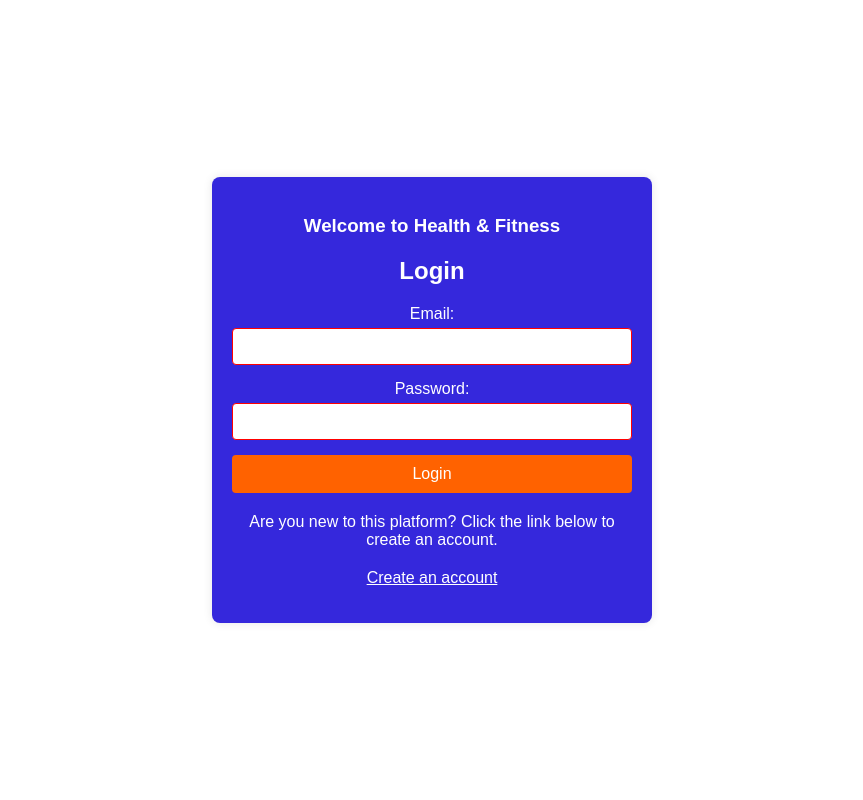
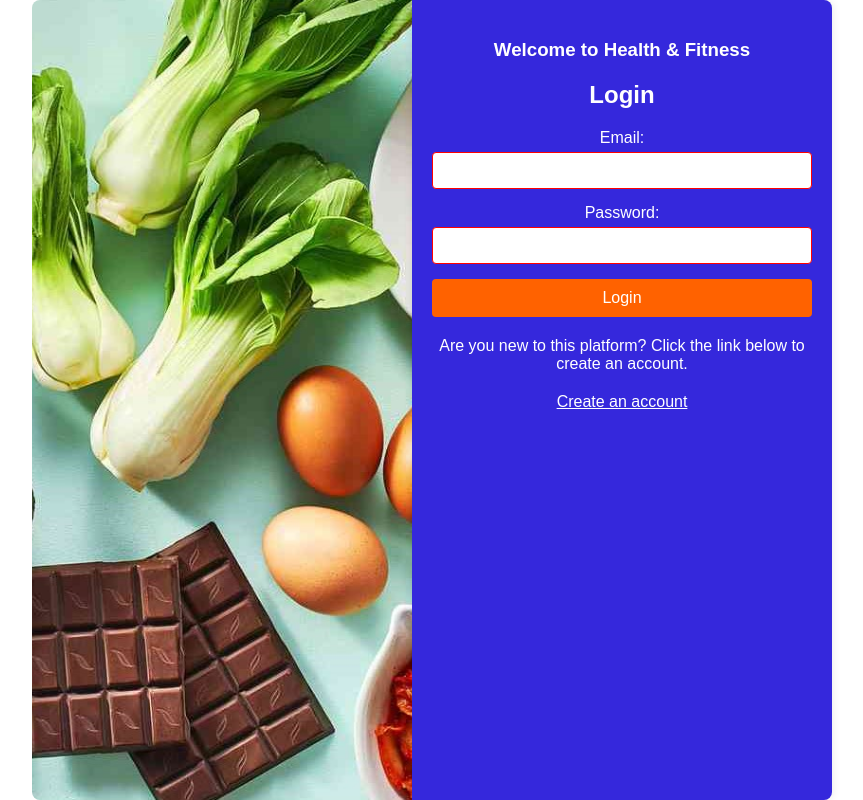
Before and after one commit to jithinpg619/health-and-fitness, a plain HTML site: page index.html in a window 1280 px wide. Shown: the whole page, without its empty margins (208-1071 px from the left). Drawn offline with Linux system fonts and the light colour scheme.

Commit message:
banner images

```diff
--- a/index.html
+++ b/index.html
@@ -17,13 +17,28 @@
             margin: 0;
         }
 
+        .container {
+            display: flex;
+            max-width: 800px;
+            width: 100%;
+            height: 100%;
+        }
+
+        .image-section {
+            flex: 1;
+            background: url('./assets/img_1.jpg') no-repeat center center;
+            background-size: cover;
+            border-radius: 8px 0 0 8px;
+        }
+
         .login-container {
+            flex: 1;
             background-color: #3528dc;
             padding: 20px;
-            border-radius: 8px;
+            border-radius: 0 8px 8px 0;
             box-shadow: 0 0 10px rgba(0, 0, 0, 0.1);
-            width: 400px;
             text-align: center;
+            color: #ffffff;
         }
 
         .login-container h2 {
@@ -37,13 +52,6 @@
         .login-container .form-group label {
             display: block;
             margin-bottom: 5px;
-        }
-
-        .main-title {
-            text-align: center;
-            font-family: sans-serif;
-            color: #ffffff;
-            margin-bottom: 20px;
         }
 
         .login-container .form-group input {
@@ -95,7 +103,8 @@
 </head>
 
 <body>
-
+    <div class="container">
+        <div class="image-section"></div>
         <div class="login-container">
             <h3 class="main-title">Welcome to Health & Fitness</h3>
             <h2>Login</h2>
@@ -114,6 +123,7 @@
             </form>
             <p>Are you new to this platform? Click the link below to create an account.</p>
             <p><a href="02_registration.html">Create an account</a></p>
+        </div>
     </div>
 
     <script src="./common/script.js"></script>
```
Also changed, not shown: 02_registration.html (+33 -11 lines). Lines whose indentation alone changed are shown as unchanged.
